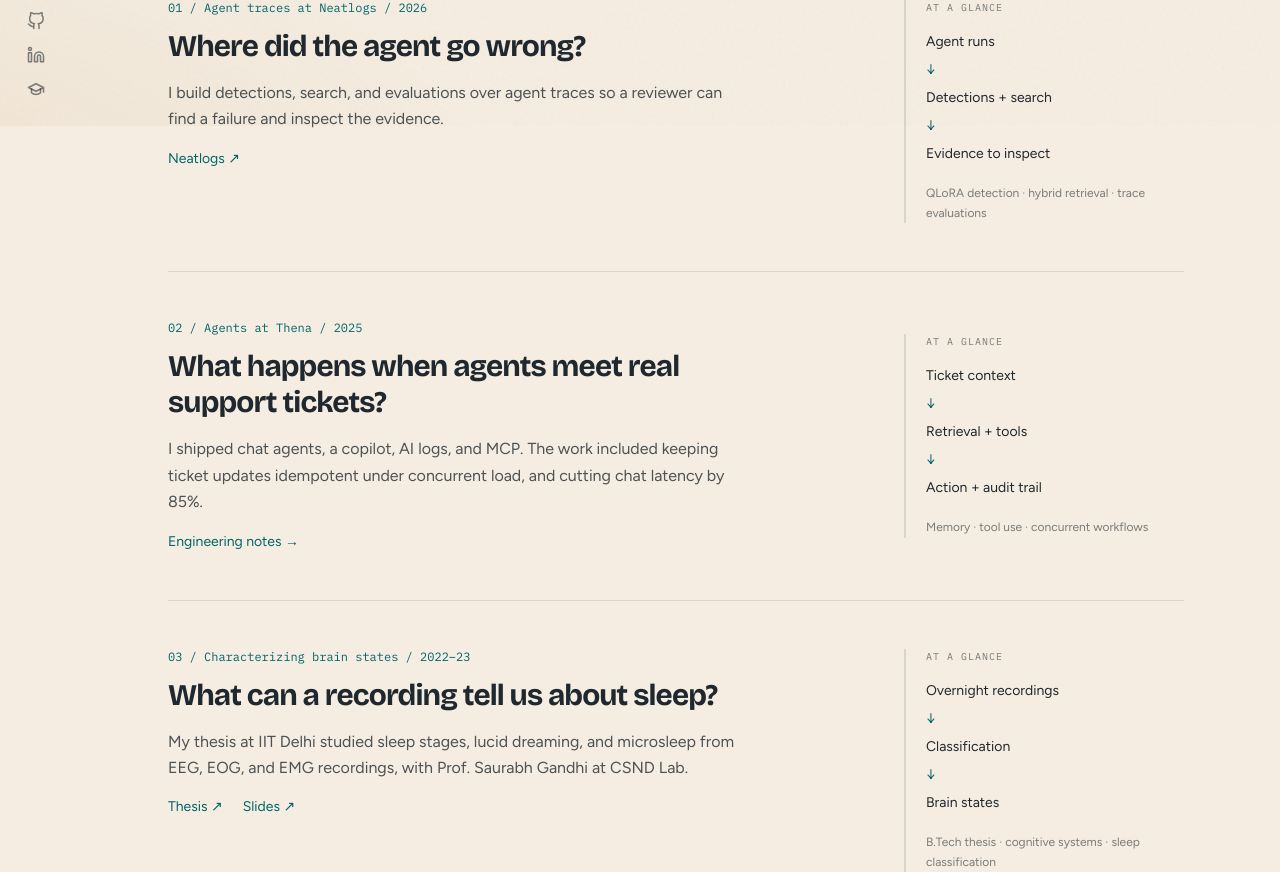
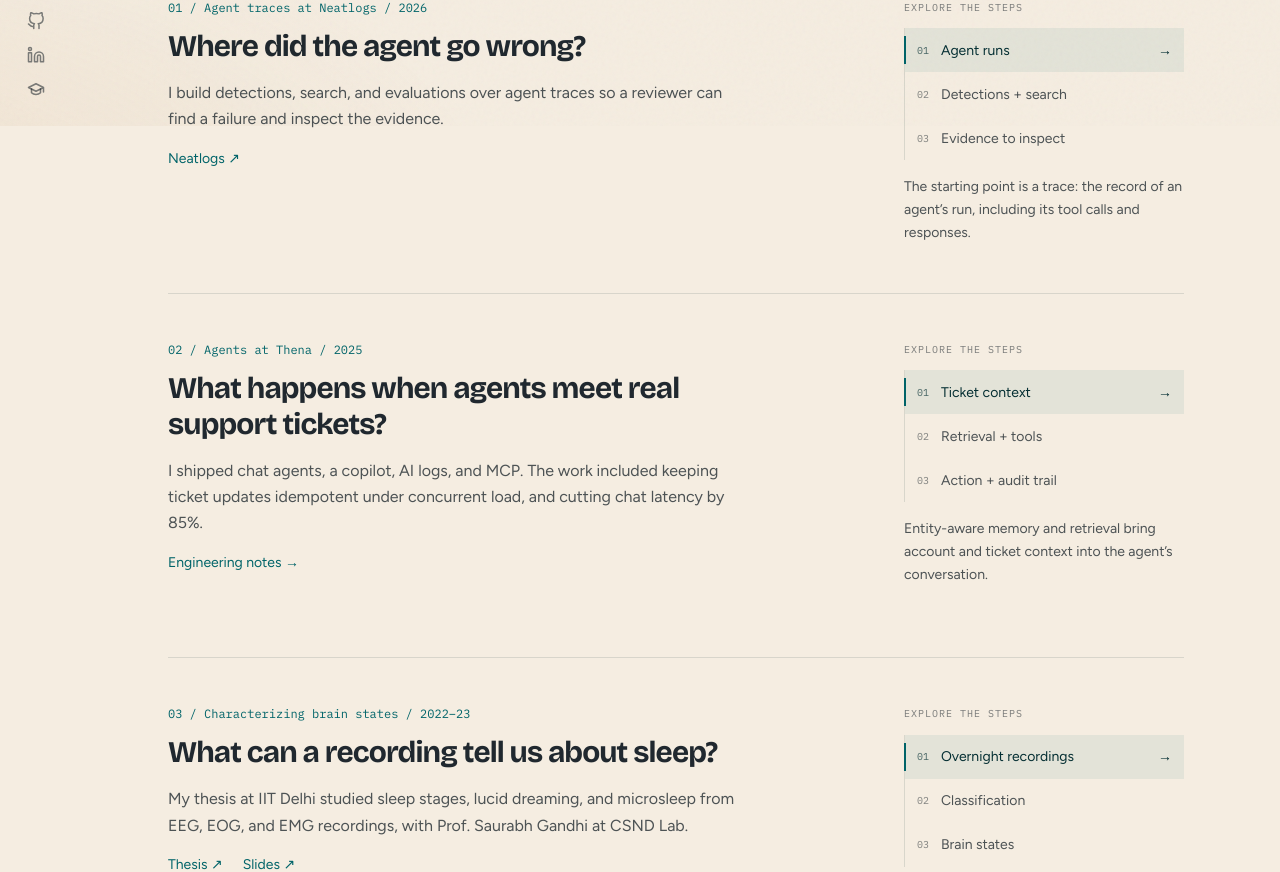
Before and after one commit to aadarshgupta1412/aadarshgupta1412.github.io, a Next.js app: page / in a window 1280 px wide. Shown: the part 674-1546 px from the top of the page. Built offline with nearby package versions, Linux system fonts and the light colour scheme.

Commit message:
Add subtle project exploration and homepage motion

```diff
--- a/app/globals.css
+++ b/app/globals.css
@@ -229,3 +229,131 @@ html {
     .blog-mark-dot { animation: none; opacity: 1; }
   }
 }
+
+/* User-driven motion: nothing advances while the reader is idle. */
+@layer components {
+  .quiet-link {
+    background-image: linear-gradient(currentColor, currentColor);
+    background-position: 0 100%;
+    background-repeat: no-repeat;
+    background-size: 0% 1px;
+    transition: background-size 220ms ease-out, color 160ms ease-out;
+    padding-bottom: 2px;
+  }
+
+  .quiet-link:hover,
+  .quiet-link:focus-visible {
+    background-size: 100% 1px;
+  }
+
+  .work-steps {
+    border-left: 1px solid var(--border);
+  }
+
+  .work-step {
+    position: relative;
+    display: flex;
+    align-items: center;
+    gap: 12px;
+    min-height: 44px;
+    width: 100%;
+    padding: 10px 12px;
+    text-align: left;
+    font-size: 14px;
+    color: var(--text-body);
+    transition: background-color 180ms ease-out, color 180ms ease-out;
+  }
+
+  .work-step::before {
+    content: '';
+    position: absolute;
+    left: -1px;
+    top: 8px;
+    bottom: 8px;
+    width: 2px;
+    background: var(--accent);
+    transform: scaleY(0);
+    transition: transform 220ms ease-out;
+  }
+
+  .work-step[aria-selected='true'] {
+    color: var(--primary);
+    background: color-mix(in oklab, var(--accent) 7%, transparent);
+  }
+
+  .work-step[aria-selected='true']::before {
+    transform: scaleY(1);
+  }
+
+  .work-step:hover,
+  .work-step:focus-visible {
+    color: var(--primary);
+    background: color-mix(in oklab, var(--accent) 7%, transparent);
+  }
+
+  .work-step-number {
+    font-family: var(--font-mono), monospace;
+    font-size: 10px;
+    opacity: 0.7;
+  }
+
+  .work-step-arrow {
+    margin-left: auto;
+    opacity: 0;
+    transform: translateX(-3px);
+    transition: opacity 180ms ease-out, transform 220ms ease-out;
+  }
+
+  .work-step[aria-selected='true'] .work-step-arrow {
+    opacity: 1;
+    transform: translateX(0);
+  }
+
+  .work-step-note[aria-hidden='false'] {
+    animation: note-appear 200ms ease-out;
+  }
+
+  .photo-print {
+    transition: transform 350ms cubic-bezier(0.22, 1, 0.36, 1), box-shadow 350ms ease-out;
+  }
+
+  .photo-print:focus-visible {
+    box-shadow: 0 8px 24px rgb(0 0 0 / 0.12);
+  }
+
+  .note-arrow {
+    transition: transform 220ms ease-out;
+  }
+
+  .note-link:focus-visible .note-arrow {
+    transform: translate(2px, -2px);
+  }
+
+  @media (hover: hover) and (pointer: fine) {
+    .photo-print:hover {
+      transform: rotate(-0.6deg) scale(1.008);
+      box-shadow: 0 10px 28px rgb(0 0 0 / 0.14);
+    }
+
+    .note-link:hover .note-arrow {
+      transform: translate(2px, -2px);
+    }
+  }
+
+  @media (prefers-reduced-motion: reduce) {
+    .photo-print:hover,
+    .note-link .note-arrow,
+    .work-step-arrow {
+      transform: none;
+    }
+
+    .work-step-note[aria-hidden='false'] {
+      animation: none;
+    }
+  }
+}
+
+@keyframes note-appear {
+  from { opacity: 0; }
+  to { opacity: 1; }
+}
--- a/components/SelectedWork.tsx
+++ b/components/SelectedWork.tsx
@@ -1,28 +1,38 @@
 import Link from 'next/link';
 import { PROJECTS } from '@/lib/data';
 import { ExternalLink } from './ExternalLink';
+import { WorkSteps } from './WorkSteps';
 
 const investigations = [
   {
     id: 'traces',
     question: 'Where did the agent go wrong?',
     note: 'I build detections, search, and evaluations over agent traces so a reviewer can find a failure and inspect the evidence.',
-    detail: 'QLoRA detection · hybrid retrieval · trace evaluations',
-    steps: ['Agent runs', 'Detections + search', 'Evidence to inspect'],
+    steps: [
+      { label: 'Agent runs', note: 'The starting point is a trace: the record of an agent’s run, including its tool calls and responses.' },
+      { label: 'Detections + search', note: 'I combine model-based and rule-based detections with hybrid search over traces in ClickHouse.' },
+      { label: 'Evidence to inspect', note: 'Interpretability agents walk a trace and help draft evaluations from its context, keeping the evidence available to a reviewer.' },
+    ],
   },
   {
     id: 'thena-agents',
     question: 'What happens when agents meet real support tickets?',
     note: 'I shipped chat agents, a copilot, AI logs, and MCP. The work included keeping ticket updates idempotent under concurrent load, and cutting chat latency by 85%.',
-    detail: 'Memory · tool use · concurrent workflows',
-    steps: ['Ticket context', 'Retrieval + tools', 'Action + audit trail'],
+    steps: [
+      { label: 'Ticket context', note: 'Entity-aware memory and retrieval bring account and ticket context into the agent’s conversation.' },
+      { label: 'Retrieval + tools', note: 'Agents retrieve knowledge and call tools across the support product. Caching and checkpointing helped cut chat latency by 85%.' },
+      { label: 'Action + audit trail', note: 'Ticket workflows need idempotency under concurrent load. AI Logs expose the actions an agent took.' },
+    ],
   },
   {
     id: 'brain-states',
     question: 'What can a recording tell us about sleep?',
     note: 'My thesis at IIT Delhi studied sleep stages, lucid dreaming, and microsleep from EEG, EOG, and EMG recordings, with Prof. Saurabh Gandhi at CSND Lab.',
-    detail: 'B.Tech thesis · cognitive systems · sleep classification',
-    steps: ['Overnight recordings', 'Classification', 'Brain states'],
+    steps: [
+      { label: 'Overnight recordings', note: 'Polysomnography brings together EEG, eye movements (EOG), and muscle activity (EMG) across a night of sleep.' },
+      { label: 'Classification', note: 'The thesis studied classification from these recordings, including the standard wake, N1–N3, and REM stages.' },
+      { label: 'Brain states', note: 'Lucid dreaming and microsleep are rarer and harder to label. The thesis and slides describe the research in more detail.' },
+    ],
   },
 ];
 
@@ -39,24 +49,13 @@ export function SelectedWork() {
               <p className="max-w-xl mb-4">{item.note}</p>
               <div className="flex flex-wrap gap-x-5 gap-y-3 text-sm text-[var(--accent)]">
                 {item.id === 'thena-agents' ? (
-                  <Link href="/blog/thena-ai-year/" className="hover:underline underline-offset-4">Engineering notes →</Link>
+                  <Link href="/blog/thena-ai-year/" className="quiet-link">Engineering notes →</Link>
                 ) : project.links?.slice(0, 2).map((link) => (
-                  <ExternalLink key={link.url} href={link.url} className="hover:underline underline-offset-4">{link.text} ↗</ExternalLink>
+                  <ExternalLink key={link.url} href={link.url} className="quiet-link">{link.text} ↗</ExternalLink>
                 ))}
               </div>
             </div>
-            <div className="self-center border-l-2 border-[var(--border)] pl-5">
-              <p className="font-mono text-[10px] uppercase tracking-widest text-[var(--text-light)] mb-4">At a glance</p>
-              <ol className="space-y-2">
-                {item.steps.map((step, i) => (
-                  <li key={step} className="text-sm text-[var(--text-title)]">
-                    {i > 0 && <span aria-hidden="true" className="block text-[var(--accent)] mb-2">↓</span>}
-                    {step}
-                  </li>
-                ))}
-              </ol>
-              <p className="text-xs text-[var(--text-light)] mt-5 leading-relaxed">{item.detail}</p>
-            </div>
+            <WorkSteps title={project.title} steps={item.steps} />
           </article>
         );
       })}
--- /dev/null
+++ b/components/WorkSteps.tsx
@@ -0,0 +1,70 @@
+'use client';
+
+import { useId, useRef, useState, type KeyboardEvent } from 'react';
+
+type Step = { label: string; note: string };
+
+/** A small, user-driven diagram. No timers or automatic progression. */
+export function WorkSteps({ title, steps }: { title: string; steps: Step[] }) {
+  const [active, setActive] = useState(0);
+  const id = useId();
+  const tabs = useRef<(HTMLButtonElement | null)[]>([]);
+
+  function onKeyDown(event: KeyboardEvent<HTMLButtonElement>, index: number) {
+    let next: number;
+    switch (event.key) {
+      case 'ArrowDown': next = (index + 1) % steps.length; break;
+      case 'ArrowUp': next = (index - 1 + steps.length) % steps.length; break;
+      case 'Home': next = 0; break;
+      case 'End': next = steps.length - 1; break;
+      default: return;
+    }
+    event.preventDefault();
+    setActive(next);
+    tabs.current[next]?.focus();
+  }
+
+  return (
+    <div className="self-center">
+      <p className="font-mono text-[10px] uppercase tracking-widest text-[var(--text-light)] mb-3">Explore the steps</p>
+      <div role="tablist" aria-label={`${title}: process`} aria-orientation="vertical" className="work-steps">
+        {steps.map((step, index) => (
+          <button
+            key={step.label}
+            ref={(element) => { tabs.current[index] = element; }}
+            type="button"
+            role="tab"
+            id={`${id}-tab-${index}`}
+            aria-controls={`${id}-panel-${index}`}
+            aria-selected={active === index}
+            tabIndex={active === index ? 0 : -1}
+            onClick={() => setActive(index)}
+            onKeyDown={(event) => onKeyDown(event, index)}
+            className="work-step"
+          >
+            <span className="work-step-number" aria-hidden="true">0{index + 1}</span>
+            <span>{step.label}</span>
+            <span className="work-step-arrow" aria-hidden="true">→</span>
+          </button>
+        ))}
+      </div>
+      {/* Overlapping grid cells reserve the tallest note's space without fixed heights. */}
+      <div className="grid mt-4">
+        {steps.map((step, index) => (
+          <div
+            key={step.label}
+            role="tabpanel"
+            id={`${id}-panel-${index}`}
+            aria-labelledby={`${id}-tab-${index}`}
+            aria-hidden={active !== index}
+            tabIndex={active === index ? 0 : -1}
+            className="work-step-note col-start-1 row-start-1 text-sm leading-relaxed text-[var(--text-body)]"
+            style={{ visibility: active === index ? 'visible' : 'hidden' }}
+          >
+            {step.note}
+          </div>
+        ))}
+      </div>
+    </div>
+  );
+}
```
Also changed, not shown: app/page.tsx (+8 -8 lines), 1 other file (tests, documents, lock files or other folders).
